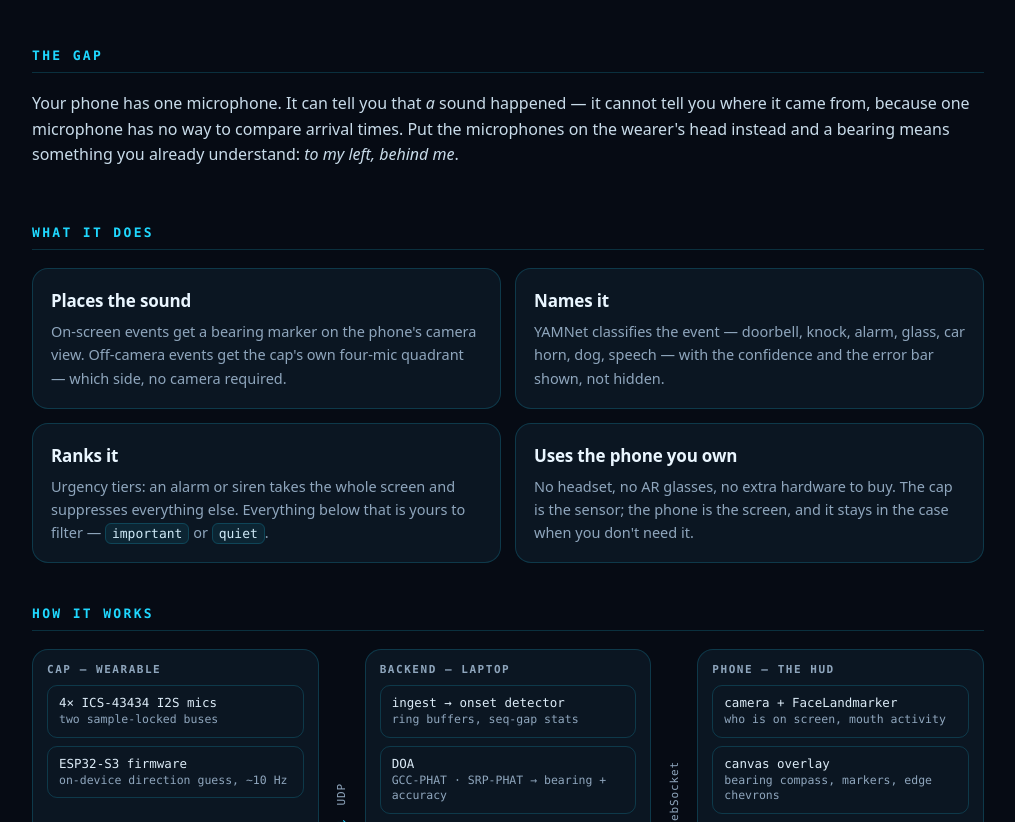
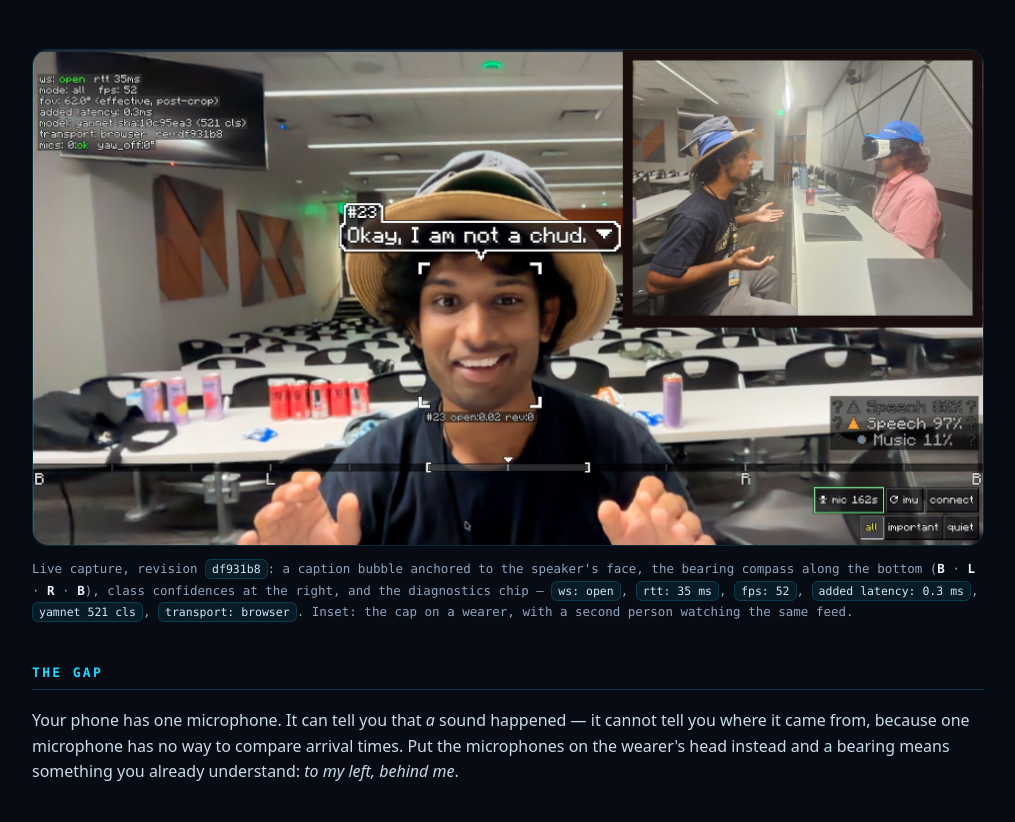
Before and after one commit to carn181/hackgt-26, a plain HTML site: page site/index.html in a window 1280 px wide. Shown: the part 520-1342 px from the top of the page, without its empty margins (132-1147 px from the left). Drawn offline with Linux system fonts and the light colour scheme.

Commit message:
site: put the live capture in the page
Same gallery capture as the README, served from the site folder so Pages stays self-contained:
lazy-loaded 1920px JPEG with explicit width/height (no layout shift), alt text, and a caption
naming the compass, the class column and the diagnostics values that capture reported.

```diff
--- a/site/index.html
+++ b/site/index.html
@@ -63,6 +63,11 @@
   .stat b{display:block;font:600 24px/1.2 system-ui;letter-spacing:-.01em}
   .stat span{font:11px/1.35 var(--mono);letter-spacing:.08em;text-transform:uppercase;color:var(--dim)}
   section{padding:44px 0 0}
+  .shot figure{margin:0}
+  .shot img{width:100%;height:auto;display:block;border-radius:16px;border:1px solid var(--line);background:#04070D}
+  .shot figcaption{margin-top:12px;font:12.5px/1.7 var(--mono);color:var(--dim)}
+  .shot figcaption b{color:var(--paper);font-weight:600}
+  .shot figcaption code{font-size:11.5px}
   h2{font:600 13px/1 var(--mono);letter-spacing:.18em;text-transform:uppercase;color:var(--cyan);
      margin:0 0 18px;padding-bottom:10px;border-bottom:1px solid var(--line)}
   h3{margin:0 0 6px;font-size:17px;letter-spacing:-.01em}
@@ -146,6 +151,20 @@
       <div class="stat"><b>0</b><span>cloud services</span></div>
     </div>
   </header>
+
+  <section class="shot">
+    <figure>
+      <img src="hud-capture.jpg" width="1920" height="1001" loading="lazy" decoding="async"
+           alt="The C-HUD HUD running: a live camera view with a caption bubble anchored to the speaker's face, a bearing compass along the bottom edge, class confidences at the right and a diagnostics readout top-left. Inset: two people at a table demo, the cap on one wearer's head.">
+      <figcaption>
+        Live capture, revision <code>df931b8</code>: a caption bubble anchored to the speaker's face, the bearing
+        compass along the bottom (<b>B</b> · <b>L</b> · <b>R</b> · <b>B</b>), class confidences at the right, and the
+        diagnostics chip — <code>ws: open</code>, <code>rtt: 35 ms</code>, <code>fps: 52</code>,
+        <code>added latency: 0.3 ms</code>, <code>yamnet 521 cls</code>, <code>transport: browser</code>.
+        Inset: the cap on a wearer, with a second person watching the same feed.
+      </figcaption>
+    </figure>
+  </section>
 
   <section>
     <h2>The gap</h2>
```
Also changed, not shown: site/hud-capture.jpg (added).
